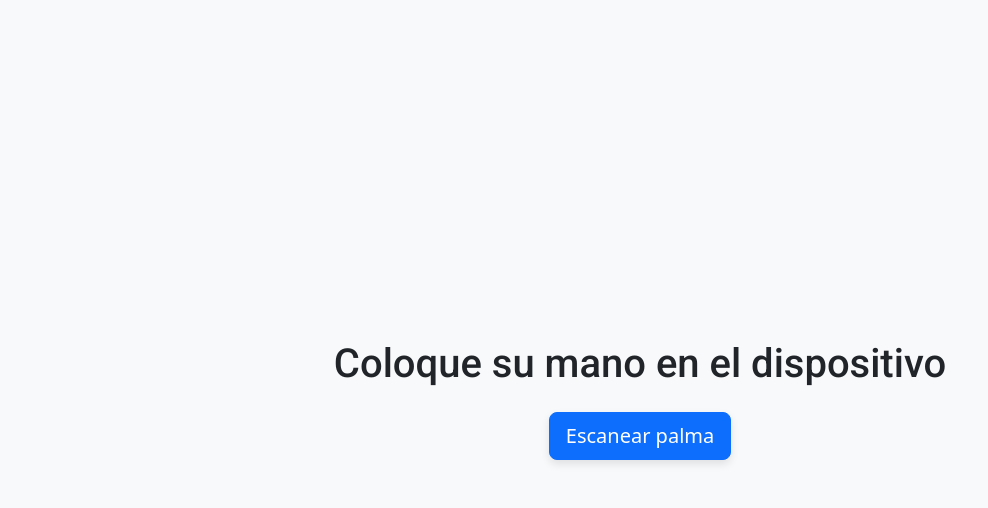
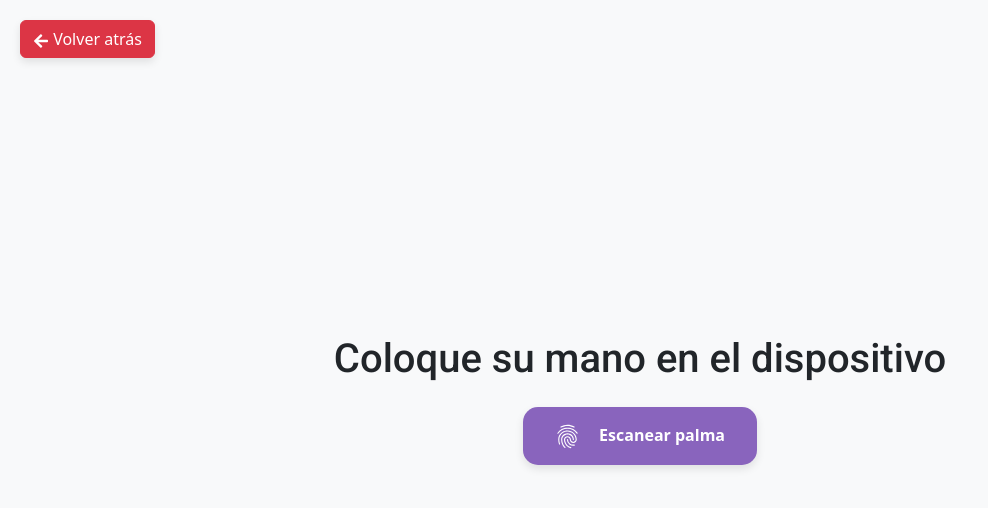
Before and after one commit to Ramasalerno/okus-pay-interface, a React (Vite) app: page /autenticacion in a window 1280 px wide. Shown: the top 508 px of the page, without its empty margins (0-988 px from the left). Built offline with nearby package versions, Linux system fonts and the light colour scheme.

Commit message:
agrego boton ir atras, modifico estilos, reduzco codigo sin usar, modifico scanner y cambio imagen logo

```diff
--- a/src/App.css
+++ b/src/App.css
@@ -21,7 +21,6 @@ h1 {
   font-weight: bold;
   border-radius: 15px;
   border: none;
-  cursor: pointer;
   transition: all 0.3s ease-in-out;
   text-decoration: none;
   color: #fff;
@@ -68,6 +67,20 @@ h1 {
   background-color: #008f39;
 }
 
+.botonEscanearPalma{
+  transition: all 0.3s ease-in-out !important;
+  text-decoration: none;
+  background-color: #8964bd;
+  cursor: pointer;
+  border-radius: 15px;
+
+}
+
+.botonEscanearPalma:hover {
+  background: #4d06b1;
+  color: #fff;
+}
+
 /* Estilo general para los botones en el proyecto */
 button {
   background-color: #431287;
--- a/src/components/Autenticacion.jsx
+++ b/src/components/Autenticacion.jsx
@@ -1,16 +1,27 @@
 import { useNavigate } from 'react-router-dom';
+import { IoFingerPrintOutline } from "react-icons/io5";
+import { FaArrowLeft } from "react-icons/fa"; // Importar el ícono de flecha hacia la izquierda
 
 function Autenticacion() {
     const navigate = useNavigate();
 
     return (
-        <div className="d-flex justify-content-center align-items-center vh-100 bg-light">
+        <div className="d-flex justify-content-center align-items-center vh-100 bg-light position-relative">
+            {/* Botón Volver Atrás en la esquina superior izquierda */}
+            <button
+                className="btn btn-danger position-absolute"
+                style={{ top: '20px', left: '20px', color: 'white' }}
+                onClick={() => navigate(-1)} // Navegar hacia atrás
+            >
+                <FaArrowLeft /> Volver atrás
+            </button>
+
             <div className="text-center">
                 <h1 className="mb-4">Coloque su mano en el dispositivo</h1>
                 <button
-                    className="btn btn-primary btn-lg"
-                    onClick={() => navigate('/gracias')}>
-                    Escanear palma
+                    className="botonEscanearPalma"
+                    onClick={() => navigate('/escaneando')}>
+                    <IoFingerPrintOutline className="aumentoTam" /> Escanear palma
                 </button>
             </div>
         </div>
--- a/src/components/Carrito.jsx
+++ b/src/components/Carrito.jsx
@@ -1,7 +1,26 @@
-import { useNavigate } from 'react-router-dom';
+import { Link, useNavigate } from 'react-router-dom';
+import { useRef } from 'react';
+import { gsap } from 'gsap';
+import { FaArrowRight } from "react-icons/fa";
+import { FaArrowLeft } from "react-icons/fa"; // Importar el ícono de flecha hacia la izquierda
+import '../App.css';
 
 function Carrito() {
     const navigate = useNavigate();
+    const buttonRef = useRef(null); // Referencia para el botón
+
+    const handleClick = () => {
+        // Efecto de explosión
+        gsap.to(buttonRef.current, {
+            scale: 3.5,
+            opacity: 0.5,
+            duration: 0.6,
+            ease: "power1.out",
+            onComplete: () => {
+                navigate('/metodo-pago');
+            }
+        });
+    };
 
     const productos = [
         { nombre: 'Máquina de cortar pelo', precio: 15000 },
@@ -14,6 +33,15 @@ function Carrito() {
 
     return (
         <div className="container vh-100 d-flex flex-column justify-content-center">
+            {/* Botón Volver Atrás en la esquina superior izquierda */}
+            <button
+                className="btn btn-danger position-absolute"
+                style={{ top: '20px', left: '20px', color: 'white' }}
+                onClick={() => navigate(-1)} // Navegar hacia atrás
+            >
+                <FaArrowLeft /> Volver atrás
+            </button>
+
             <h1 className="text-center mb-5">Tu Carrito</h1>
             <ul className="list-group mb-5">
                 {productos.map((producto, index) => (
@@ -24,11 +52,9 @@ function Carrito() {
                 ))}
             </ul>
             <h3 className="text-center mb-4">Total: ${total}</h3>
-            <button
-                className="btn btn-success btn-lg mx-auto d-block"
-                onClick={() => navigate('/metodo-pago')}>
-                Siguiente
-            </button>
+            <Link className="start-button" onClick={handleClick} ref={buttonRef}>
+                <FaArrowRight /> SIGUIENTE
+            </Link>
         </div>
     );
 }
--- a/src/components/Gracias.jsx
+++ b/src/components/Gracias.jsx
@@ -55,7 +55,7 @@ function Gracias() {
             >Muchas gracias por su compra</h1>
             {/* Agrega tu imagen aquí y reduce su tamaño al 50% */}
             <img
-                src="https://raw.githubusercontent.com/RamiroSB/imagenes/refs/heads/main/lastVersionLogo.png"
+                src="https://raw.githubusercontent.com/RamiroSB/imagenes/refs/heads/main/LogoSinFondo.png"
                 alt="Descripción de la imagen"
                 className="mt-4"
                 style={{ width: '20%' }}
--- a/src/components/MetodoPago.jsx
+++ b/src/components/MetodoPago.jsx
@@ -1,9 +1,9 @@
 import { useNavigate } from 'react-router-dom';
 import { IoFingerPrintOutline } from "react-icons/io5";
-import { FaRegCreditCard } from "react-icons/fa";
-import { FaRegHandshake } from "react-icons/fa6";
+import { FaRegCreditCard, FaRegHandshake } from "react-icons/fa";
 import React, { useRef, useEffect } from 'react';
 import { gsap } from 'gsap';
+import { FaArrowLeft } from "react-icons/fa"; // Importar el ícono de flecha hacia la izquierda
 
 function MetodoPago() {
     const navigate = useNavigate();
@@ -11,11 +11,11 @@ function MetodoPago() {
     const cardRef = useRef(null);
 
     useEffect(() => {
-        gsap.fromTo(headingRef.current.children, { opacity: 0 }, { opacity: 1, duration: 1, stagger: 0.35 })
+        gsap.fromTo(headingRef.current.children, { opacity: 0 }, { opacity: 1, duration: 1, stagger: 0.25 })
           .then(() => {
             // Una vez que termina la animación del título, activamos el efecto hover en la tarjeta una sola vez
             gsap.to(cardRef.current, { scale: 2, duration: 0.1, onComplete: () => {
-              gsap.to(cardRef.current, { scale: 1, duration: 0.5 });
+              gsap.to(cardRef.current, { scale: 1, duration: 0.3 });
             } });
           });
     }, [headingRef, cardRef]);
@@ -27,7 +27,17 @@ function MetodoPago() {
     };
 
     return (
-        <div className="container vh-100 d-flex flex-column justify-content-center">
+        <div>
+            <button
+                className="btn btn-danger position-absolute"
+                style={{ top: '20px', left: '20px', color: 'white' }}
+                onClick={() => navigate(-1)} // Navegar hacia atrás
+            >
+                <FaArrowLeft /> Volver atrás
+            </button>
+            <div className="container vh-100 d-flex flex-column justify-content-center position-relative">
+                {/* Botón Volver Atrás en la esquina superior izquierda */}
+
                 <h1 ref={headingRef} className="text-center mb-5">
                     <span>Métodos</span> <span>de</span> <span>Pago</span>
                 </h1>
@@ -39,7 +49,6 @@ function MetodoPago() {
                             </div>
                         </div>
                     </div>
-
                     <div className="col-md-4">
                         <div ref={cardRef} className="card shadow-lg mb-4" onClick={() => handlePago('okuspay')}>
                             <div className="card-body text-center botonSelectorPagos">
@@ -47,7 +56,6 @@ function MetodoPago() {
                             </div>
                         </div>
                     </div>
-
                     <div className="col-md-4">
                         <div className="card shadow-lg mb-4" onClick={() => handlePago('tarjeta')}>
                             <div className="card-body text-center botonSelectorPagos">
@@ -58,6 +66,7 @@ function MetodoPago() {
 
                 </div>
             </div>
+        </div>
     );
 }
 
```
Lines whose indentation alone changed are shown as unchanged.
